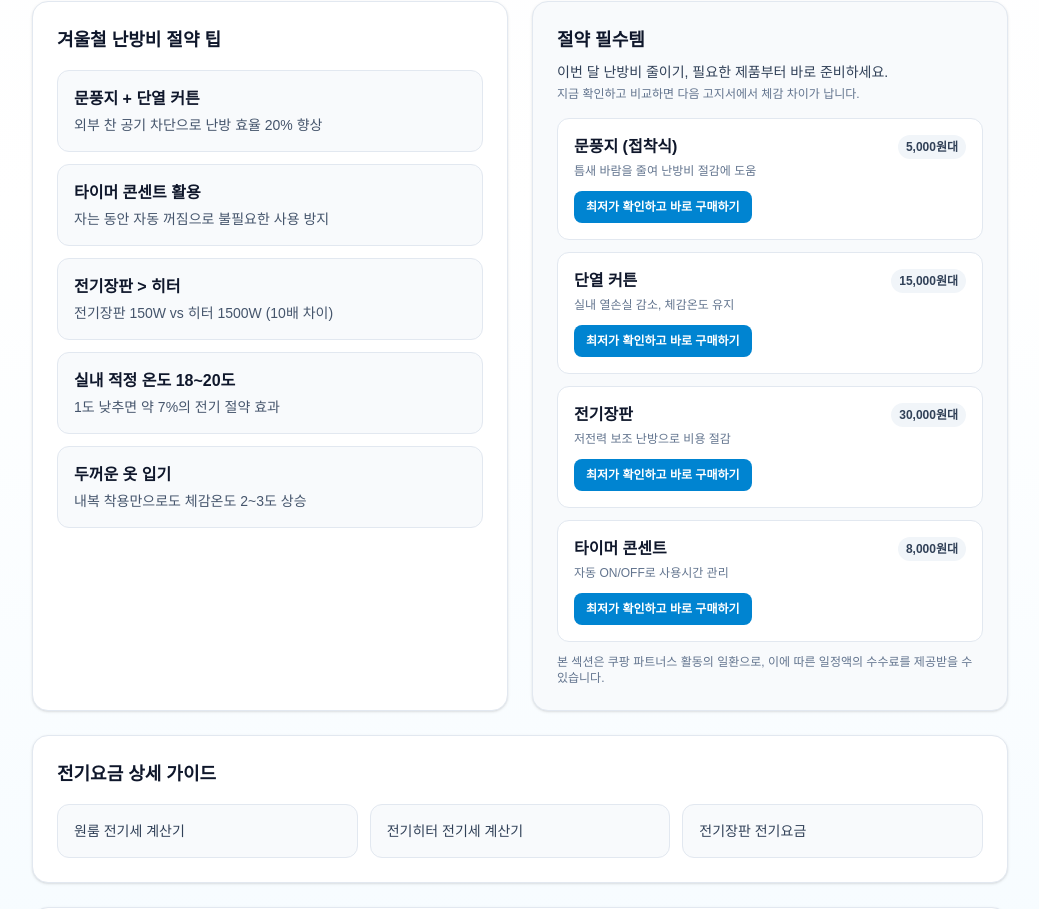
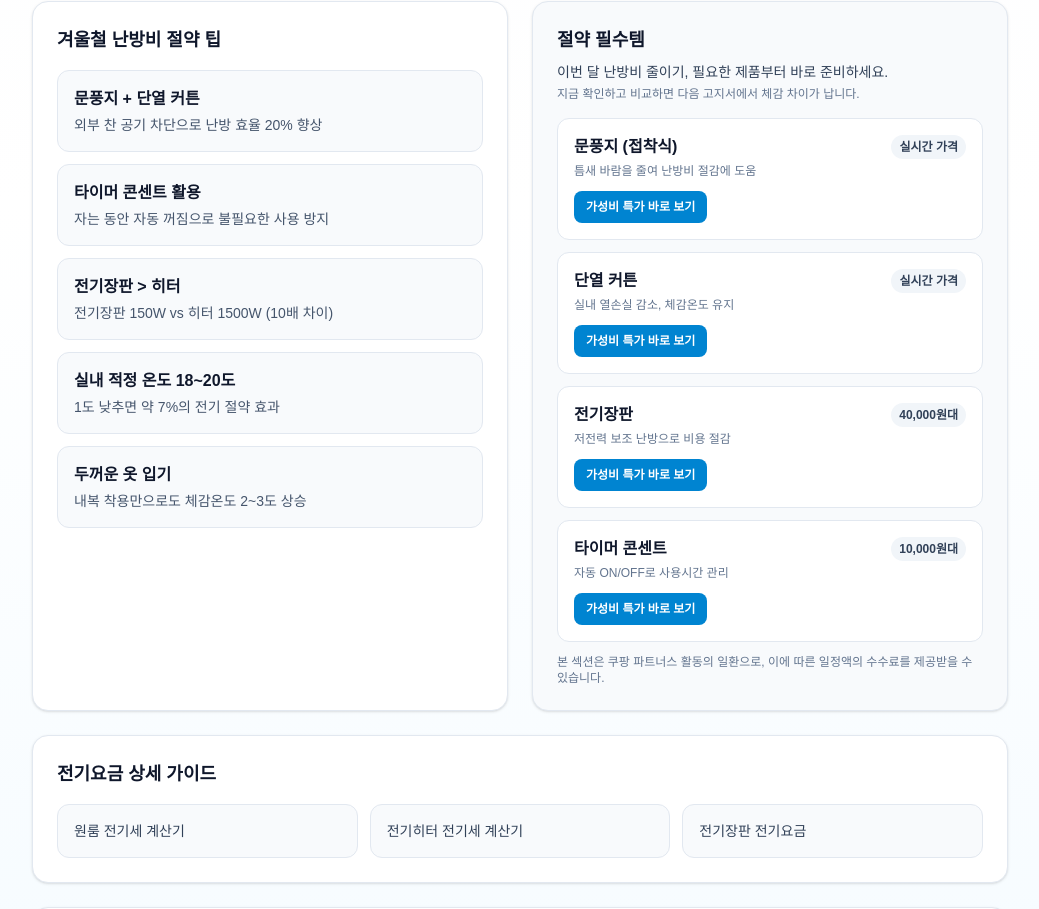
Before and after one commit to RohGyuMin/jajwi-electricity-calc-, a Next.js app: page / in a window 1280 px wide. Shown: the part 1115-2024 px from the top of the page, without its empty margins (120-1159 px from the left). Built offline with nearby package versions, Linux system fonts and the light colour scheme; no server answers.

Commit message:
Update product links and CTA copy for value-focused messaging

```diff
--- a/src/app/page.tsx
+++ b/src/app/page.tsx
@@ -8,25 +8,25 @@ const PRODUCT_ITEMS = [
   {
     name: "문풍지 (접착식)",
     desc: "틈새 바람을 줄여 난방비 절감에 도움",
-    price: "5,000원대",
-    href: "https://link.coupang.com/a/dNCZrW",
+    price: "실시간 가격",
+    href: "https://www.coupang.com/vp/products/8397270131?itemId=24271998324&vendorItemId=93672795991&src=1139000&spec=10799999&addtag=400&ctag=8397270131&lptag=AF4794871&itime=20260217010640&pageType=PRODUCT&pageValue=8397270131&wPcid=17682023452395667593736&wRef=&wTime=20260217010640&redirect=landing&traceid=V0-181-71917c5bd76b4958&mcid=a5390f10b62f479db30ebbfdda81d46a&campaignid=&clickBeacon=&imgsize=&pageid=&sig=&subid=&campaigntype=&puid=&ctime=&portal=&landing_exp=&placementid=&puidType=&contentcategory=&tsource=&deviceid=&contenttype=&token=&impressionid=&requestid=&contentkeyword=&offerId=&sfId=&subparam=",
   },
   {
     name: "단열 커튼",
     desc: "실내 열손실 감소, 체감온도 유지",
-    price: "15,000원대",
-    href: "https://link.coupang.com/a/dNC4Zo",
+    price: "실시간 가격",
+    href: "https://www.coupang.com/vp/products/8729454920?itemId=25363114712&vendorItemId=92357370321&src=1139000&spec=10799999&addtag=400&ctag=8729454920&lptag=AF4794871&itime=20260217010511&pageType=PRODUCT&pageValue=8729454920&wPcid=17682023452395667593736&wRef=&wTime=20260217010511&redirect=landing&traceid=V0-181-b73ce73b194683a2&mcid=b517b7c426114e31ba71602342c9597d&campaignid=&clickBeacon=&imgsize=&pageid=&sig=&subid=&campaigntype=&puid=&ctime=&portal=&landing_exp=&placementid=&puidType=&contentcategory=&tsource=&deviceid=&contenttype=&token=&impressionid=&requestid=&contentkeyword=&offerId=&sfId=&subparam=",
   },
   {
     name: "전기장판",
     desc: "저전력 보조 난방으로 비용 절감",
-    price: "30,000원대",
+    price: "40,000원대",
     href: "https://www.coupang.com/np/search?q=%EC%A0%84%EA%B8%B0%EC%9E%A5%ED%8C%90",
   },
   {
     name: "타이머 콘센트",
     desc: "자동 ON/OFF로 사용시간 관리",
-    price: "8,000원대",
+    price: "10,000원대",
     href: "https://www.coupang.com/np/search?q=%ED%83%80%EC%9D%B4%EB%A8%B8+%EC%BD%98%EC%84%BC%ED%8A%B8",
   },
 ];
@@ -378,7 +378,7 @@ export default function Home() {
                     </span>
                   </div>
                   <div className="mt-3 inline-flex items-center rounded-lg bg-sky-600 px-3 py-2 text-xs font-bold text-white transition group-hover:bg-sky-700">
-                    최저가 확인하고 바로 구매하기
+                    가성비 특가 바로 보기
                   </div>
                 </a>
               ))}
```
